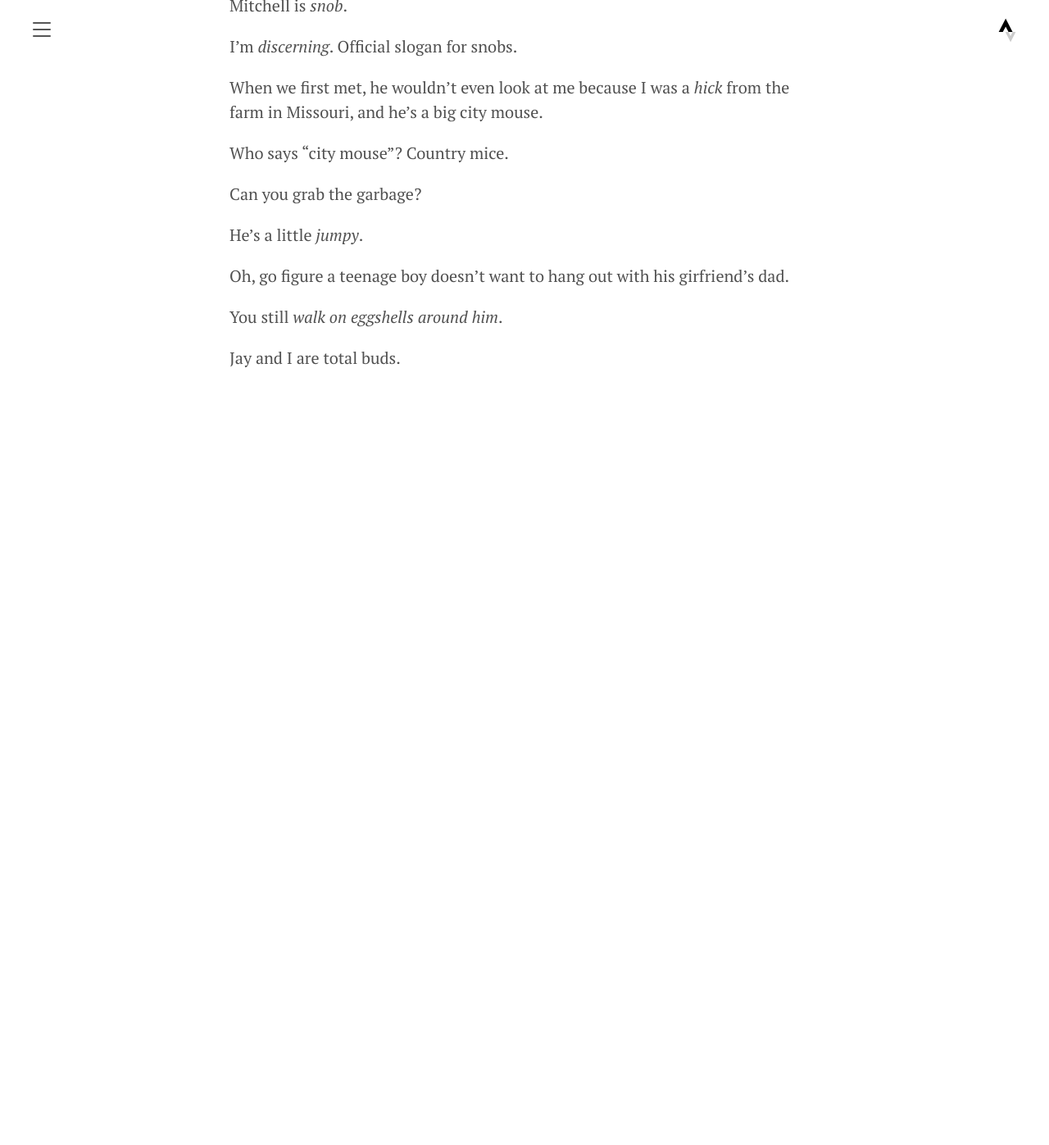
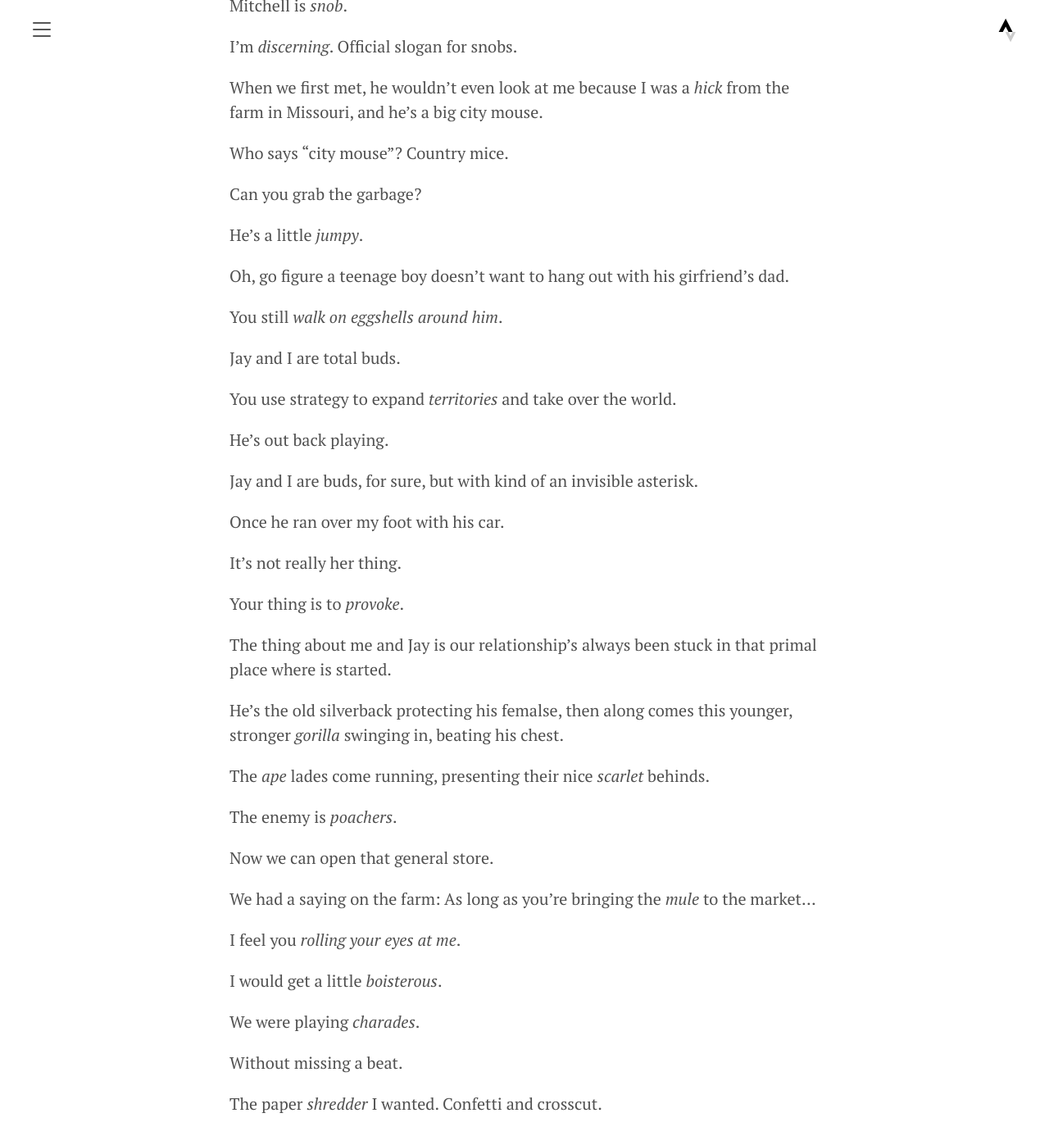
Before and after one commit to yoncise/yoncise.github.io, a Jekyll site: the page built from logs/_posts/2023/2023-12-23-151105267.md, in a window 1280 px wide and 1400 px high, scrolled down 770 px. Shown: the top 1397 px of the window at 82% size. Built offline with Jekyll 4.4.1, drawn with Linux system fonts in a browser that asks for light colours; before the commit the page ends 1302 px from its top, so only the background shows below that.

Commit message:
语雀同步 Modern Family S01E03

```diff
--- a/logs/_posts/2023/2023-12-23-151105267.md
+++ b/logs/_posts/2023/2023-12-23-151105267.md
@@ -39,3 +39,37 @@ Oh, go figure a teenage boy doesn't want to hang out with his girfriend's dad.
 You still _walk on eggshells around him_.
 
 Jay and I are total buds.
+
+You use strategy to expand _territories_ and take over the world.
+
+He's out back playing.
+
+Jay and I are buds, for sure, but with kind of an invisible asterisk.
+
+Once he ran over my foot with his car.
+
+It's not really her thing.
+
+Your thing is to _provoke_.
+
+The thing about me and Jay is our relationship's always been stuck in that primal place where is started.
+
+He's the old silverback protecting his femalse, then along comes this younger, stronger _gorilla_ swinging in, beating his chest.
+
+The _ape_ lades come running, presenting their nice _scarlet_ behinds.
+
+The enemy is _poachers_.
+
+Now we can open that general store.
+
+We had a saying on the farm: As long as you're bringing the _mule_ to the market...
+
+I feel you _rolling your eyes at me_.
+
+I would get a little _boisterous_.
+
+We were playing _charades_.
+
+Without missing a beat.
+
+The paper _shredder_ I wanted. Confetti and crosscut.
```
